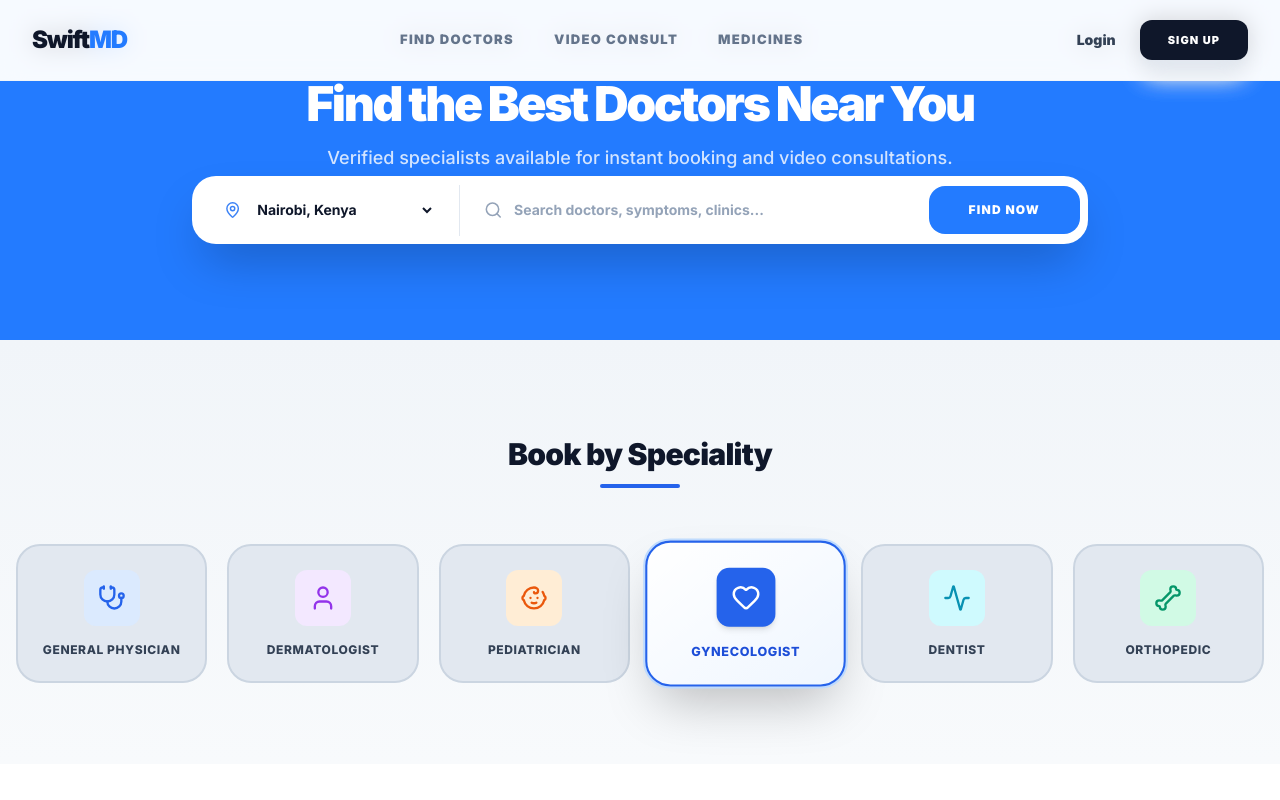
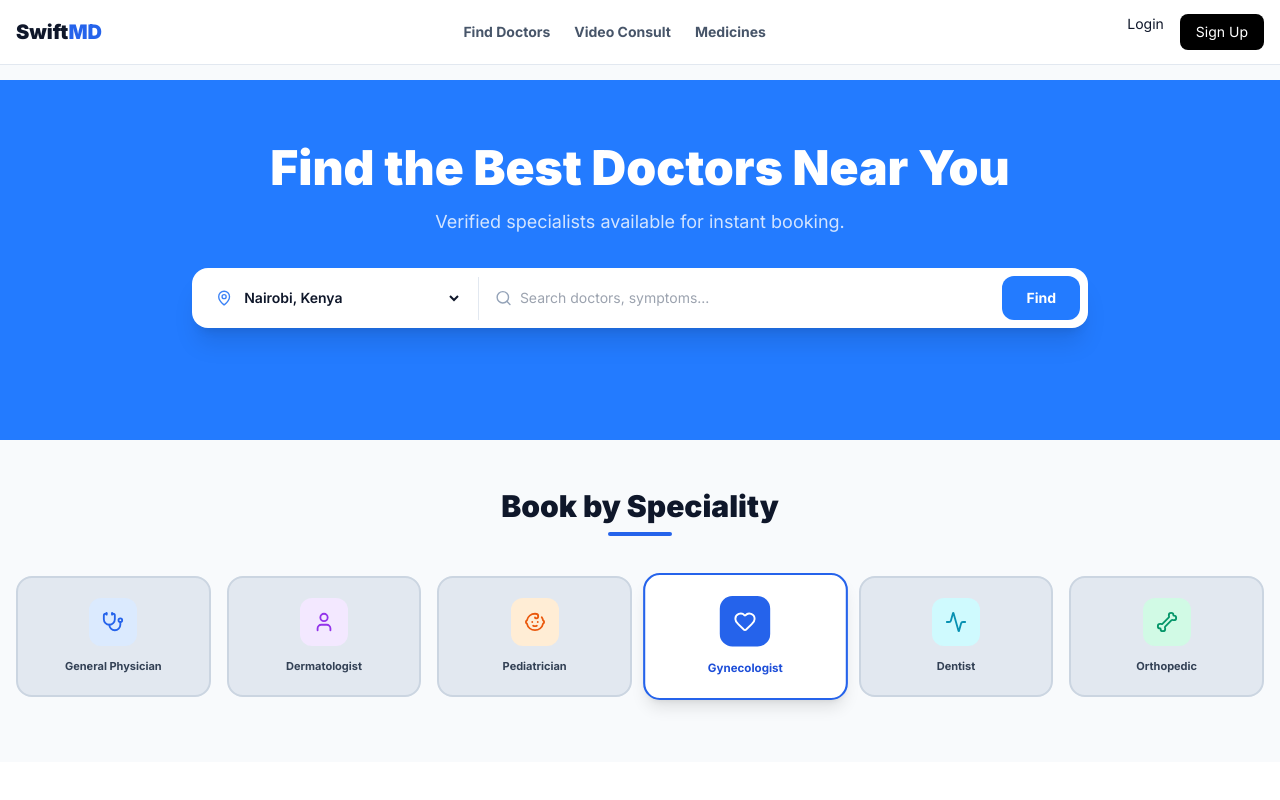
Before and after one commit to mugwe88-ops/MedicareAI, a Next.js app in the folder frontend/: page / in a window 1280 px wide. Shown: the top 800 px of the page. Built offline with nearby package versions, Linux system fonts and the light colour scheme.

Commit message:
update dashboard

```diff
--- a/frontend/app/components/Hero.tsx
+++ b/frontend/app/components/Hero.tsx
@@ -1,5 +1,6 @@
 "use client";
 
+import { useState } from "react";
 import {
   Stethoscope,
   User,
@@ -12,145 +13,109 @@ import {
 } from "lucide-react";
 
 export default function Hero() {
+  const [active, setActive] = useState("Gynecologist");
+
   const specialties = [
-    {
-      name: "General Physician",
-      icon: Stethoscope,
-      color: "text-blue-600",
-      bg: "bg-blue-100",
-    },
-    {
-      name: "Dermatologist",
-      icon: User,
-      color: "text-purple-600",
-      bg: "bg-purple-100",
-    },
-    {
-      name: "Pediatrician",
-      icon: Baby,
-      color: "text-orange-600",
-      bg: "bg-orange-100",
-    },
-    {
-      name: "Gynecologist",
-      icon: Heart, // safer than HeartPulse
-      color: "text-rose-600",
-      bg: "bg-rose-100",
-      active: true,
-    },
-    {
-      name: "Dentist",
-      icon: Activity,
-      color: "text-cyan-600",
-      bg: "bg-cyan-100",
-    },
-    {
-      name: "Orthopedic",
-      icon: Bone,
-      color: "text-emerald-600",
-      bg: "bg-emerald-100",
-    },
+    { name: "General Physician", icon: Stethoscope, color: "text-blue-600", bg: "bg-blue-100" },
+    { name: "Dermatologist", icon: User, color: "text-purple-600", bg: "bg-purple-100" },
+    { name: "Pediatrician", icon: Baby, color: "text-orange-600", bg: "bg-orange-100" },
+    { name: "Gynecologist", icon: Heart, color: "text-rose-600", bg: "bg-rose-100" },
+    { name: "Dentist", icon: Activity, color: "text-cyan-600", bg: "bg-cyan-100" },
+    { name: "Orthopedic", icon: Bone, color: "text-emerald-600", bg: "bg-emerald-100" },
   ];
 
   return (
-    <div className="w-full bg-[#F8FAFC]">
+    <div className="w-full bg-slate-50 pt-20">
       {/* HERO */}
-      <section className="bg-[#237BFF] pt-20 pb-32 px-4 text-white relative overflow-visible">
-        <div className="max-w-6xl mx-auto text-center relative z-10 flex flex-col items-center">
-          <h1 className="text-3xl md:text-5xl font-black mb-4 tracking-tighter">
+      <section className="bg-[#237BFF] pt-16 pb-28 px-4 text-white">
+        <div className="max-w-6xl mx-auto text-center flex flex-col items-center">
+          <h1 className="text-3xl md:text-5xl font-black mb-4">
             Find the Best Doctors Near You
           </h1>
 
-          <p className="text-base md:text-lg font-medium text-white/80 mb-10 max-w-2xl">
-            Verified specialists available for instant booking and video consultations.
+          <p className="text-base md:text-lg text-white/80 mb-8">
+            Verified specialists available for instant booking.
           </p>
 
-          {/* SEARCH BAR */}
-          <div className="max-w-4xl w-full bg-white rounded-3xl flex flex-col md:flex-row items-center p-2 shadow-2xl absolute left-1/2 -translate-x-1/2 -bottom-8 z-50">
-
-            {/* LOCATION */}
-            <div className="flex-1 flex items-center px-6 w-full border-b md:border-b-0 md:border-r border-slate-200">
-              <MapPin className="text-blue-500 mr-3" size={20} />
-              <select className="w-full py-4 text-slate-900 bg-transparent outline-none font-bold text-sm cursor-pointer">
+          {/* SEARCH (NO OVERLAP) */}
+          <div className="w-full max-w-4xl bg-white rounded-2xl flex flex-col md:flex-row items-center p-2 shadow-xl">
+            <div className="flex-1 flex items-center px-4 w-full border-b md:border-b-0 md:border-r border-slate-200">
+              <MapPin className="text-blue-500 mr-2" size={18} />
+              <select className="w-full py-3 text-slate-900 bg-transparent outline-none text-sm font-semibold">
                 <option>Nairobi, Kenya</option>
               </select>
             </div>
 
-            {/* SEARCH */}
-            <div className="flex-[2] flex items-center px-6 w-full">
-              <Search className="text-slate-400 mr-3" size={20} />
+            <div className="flex-[2] flex items-center px-4 w-full">
+              <Search className="text-slate-400 mr-2" size={18} />
               <input
                 type="text"
-                placeholder="Search doctors, symptoms, clinics..."
-                className="w-full py-4 text-slate-800 outline-none font-bold text-sm placeholder-slate-400"
+                placeholder="Search doctors, symptoms..."
+                className="w-full py-3 text-slate-800 outline-none text-sm"
               />
             </div>
 
-            {/* BUTTON */}
-            <button className="w-full md:w-auto bg-[#237BFF] text-white font-black px-10 py-4 rounded-2xl hover:bg-blue-700 transition-all text-xs uppercase tracking-widest">
-              Find Now
+            <button className="w-full md:w-auto bg-[#237BFF] text-white font-bold px-6 py-3 rounded-xl hover:bg-blue-700 text-sm">
+              Find
             </button>
           </div>
         </div>
       </section>
 
       {/* SPECIALTIES */}
-      <section className="bg-gradient-to-b from-slate-100 to-slate-50 pt-24 pb-20 px-4">
+      <section className="pt-12 pb-16 px-4">
         <div className="max-w-7xl mx-auto">
-
-          {/* TITLE */}
-          <div className="text-center mb-14">
-            <h2 className="text-2xl md:text-3xl font-black text-slate-900 tracking-tight mb-3">
+          <div className="text-center mb-10">
+            <h2 className="text-2xl md:text-3xl font-black text-slate-900">
               Book by Speciality
             </h2>
-            <div className="h-1 w-20 bg-blue-600 mx-auto rounded-full" />
+            <div className="h-1 w-16 bg-blue-600 mx-auto mt-2 rounded-full" />
           </div>
 
-          {/* GRID */}
-          <div className="grid grid-cols-2 md:grid-cols-3 xl:grid-cols-6 gap-5">
+          <div className="grid grid-cols-2 md:grid-cols-3 xl:grid-cols-6 gap-4">
             {specialties.map((spec) => {
               const Icon = spec.icon;
+              const isActive = active === spec.name;
 
               return (
-                <button key={spec.name} className="group relative">
+                <button
+                  key={spec.name}
+                  onClick={() => {
+                    console.log(spec.name);
+                    setActive(spec.name);
+                  }}
+                  className="group"
+                >
                   <div
-                    className={`h-full p-6 rounded-3xl flex flex-col items-center justify-center transition-all duration-300 border-2
+                    className={`p-5 rounded-2xl border-2 transition-all
                     ${
-                      spec.active
-                        ? "bg-gradient-to-br from-white to-blue-50 border-blue-600 shadow-2xl scale-105 ring-2 ring-blue-200"
-                        : "bg-slate-200 border-slate-300 hover:bg-white hover:border-blue-400 hover:shadow-lg hover:-translate-y-1"
+                      isActive
+                        ? "bg-white border-blue-600 shadow-lg scale-105"
+                        : "bg-slate-200 border-slate-300 hover:bg-white hover:border-blue-400"
                     }`}
                   >
-                    {/* ICON */}
                     <div
-                      className={`w-14 h-14 rounded-xl flex items-center justify-center mb-4 transition-all
+                      className={`w-12 h-12 mx-auto flex items-center justify-center rounded-xl mb-3
                       ${
-                        spec.active
-                          ? "bg-blue-600 text-white shadow-md"
-                          : `${spec.bg} group-hover:scale-110`
+                        isActive
+                          ? "bg-blue-600"
+                          : spec.bg
                       }`}
                     >
-                      {Icon && (
-                        <Icon
-                          size={28}
-                          className={
-                            spec.active ? "text-white" : spec.color
-                          }
-                        />
-                      )}
+                      <Icon
+                        size={22}
+                        className={isActive ? "text-white" : spec.color}
+                      />
                     </div>
 
-                    {/* TEXT */}
-                    <span
-                      className={`text-xs font-extrabold uppercase tracking-wider text-center leading-tight transition-colors
+                    <p
+                      className={`text-[11px] font-bold text-center
                       ${
-                        spec.active
-                          ? "text-blue-700"
-                          : "text-slate-700 group-hover:text-slate-900"
+                        isActive ? "text-blue-700" : "text-slate-700"
                       }`}
                     >
                       {spec.name}
-                    </span>
+                    </p>
                   </div>
                 </button>
               );
--- a/frontend/app/components/Navbar.tsx
+++ b/frontend/app/components/Navbar.tsx
@@ -1,27 +1,27 @@
 "use client";
+
 import Link from "next/link";
 
 export default function Navbar() {
   return (
-    <nav className="fixed top-0 w-full z-[100] bg-white/80 backdrop-blur-md border-b border-slate-100">
-      <div className="max-w-7xl mx-auto px-4 md:px-8 flex items-center justify-between h-20">
-        <Link href="/" className="flex items-center">
-          <span className="text-2xl font-black tracking-tighter text-[#0F172A]">
-            Swift<span className="text-[#237BFF]">MD</span>
+    <nav className="fixed top-0 w-full z-50 bg-white border-b border-slate-200">
+      <div className="max-w-7xl mx-auto px-4 flex items-center justify-between h-16">
+
+        <Link href="/">
+          <span className="text-xl font-black">
+            Swift<span className="text-blue-600">MD</span>
           </span>
         </Link>
 
-        <div className="hidden md:flex items-center gap-10">
-          {["Find Doctors", "Video Consult", "Medicines"].map((link) => (
-            <Link key={link} href="/" className="text-[13px] font-black uppercase tracking-widest text-slate-500 hover:text-[#237BFF] transition-colors">
-              {link}
-            </Link>
-          ))}
+        <div className="hidden md:flex gap-6 text-sm font-bold text-slate-600">
+          <Link href="/">Find Doctors</Link>
+          <Link href="/">Video Consult</Link>
+          <Link href="/">Medicines</Link>
         </div>
 
-        <div className="flex items-center gap-6">
-          <Link href="/login" className="text-sm font-black text-slate-700">Login</Link>
-          <Link href="/signup" className="px-7 py-3 bg-[#0F172A] text-white text-[11px] font-black uppercase tracking-widest rounded-xl hover:bg-[#237BFF] transition-all shadow-xl shadow-slate-200">
+        <div className="flex gap-4">
+          <Link href="/login" className="text-sm">Login</Link>
+          <Link href="/signup" className="bg-black text-white px-4 py-2 rounded-lg text-sm">
             Sign Up
           </Link>
         </div>
--- a/frontend/app/layout.tsx
+++ b/frontend/app/layout.tsx
@@ -7,7 +7,7 @@ const inter = Inter({ subsets: ["latin"] });
 
 export const metadata: Metadata = {
   title: "Swift MD | Healthcare Reimagined",
-  description: "Advanced healthcare platform for doctors and patients",
+  description: "Advanced healthcare platform",
 };
 
 export default function RootLayout({
@@ -16,11 +16,10 @@ export default function RootLayout({
   children: React.ReactNode;
 }) {
   return (
-    <html lang="en" className="scroll-smooth">
-      <body className={`${inter.className} antialiased bg-white text-slate-900`}>
+    <html lang="en">
+      <body className={`${inter.className} bg-white text-slate-900`}>
         <Navbar />
-        {/* No extra padding/margins here so Hero can be full width */}
-        {children}
+        <main>{children}</main>
       </body>
     </html>
   );
```
